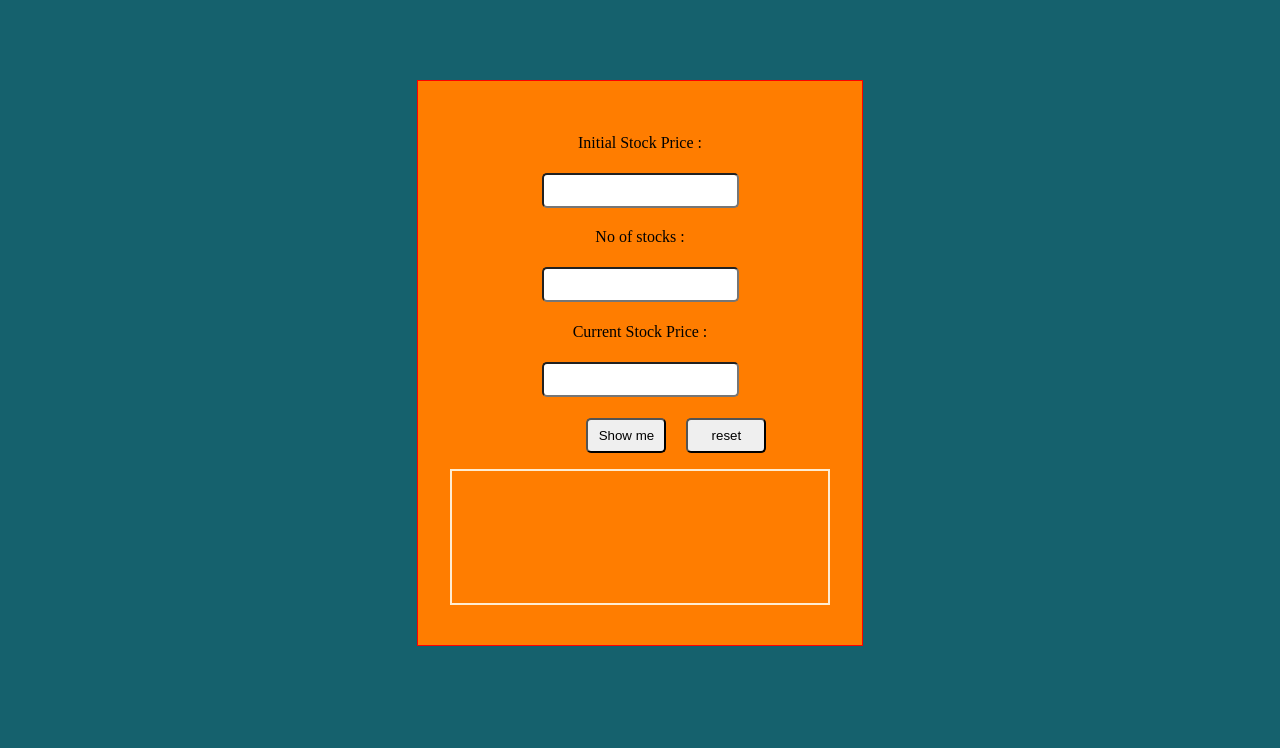
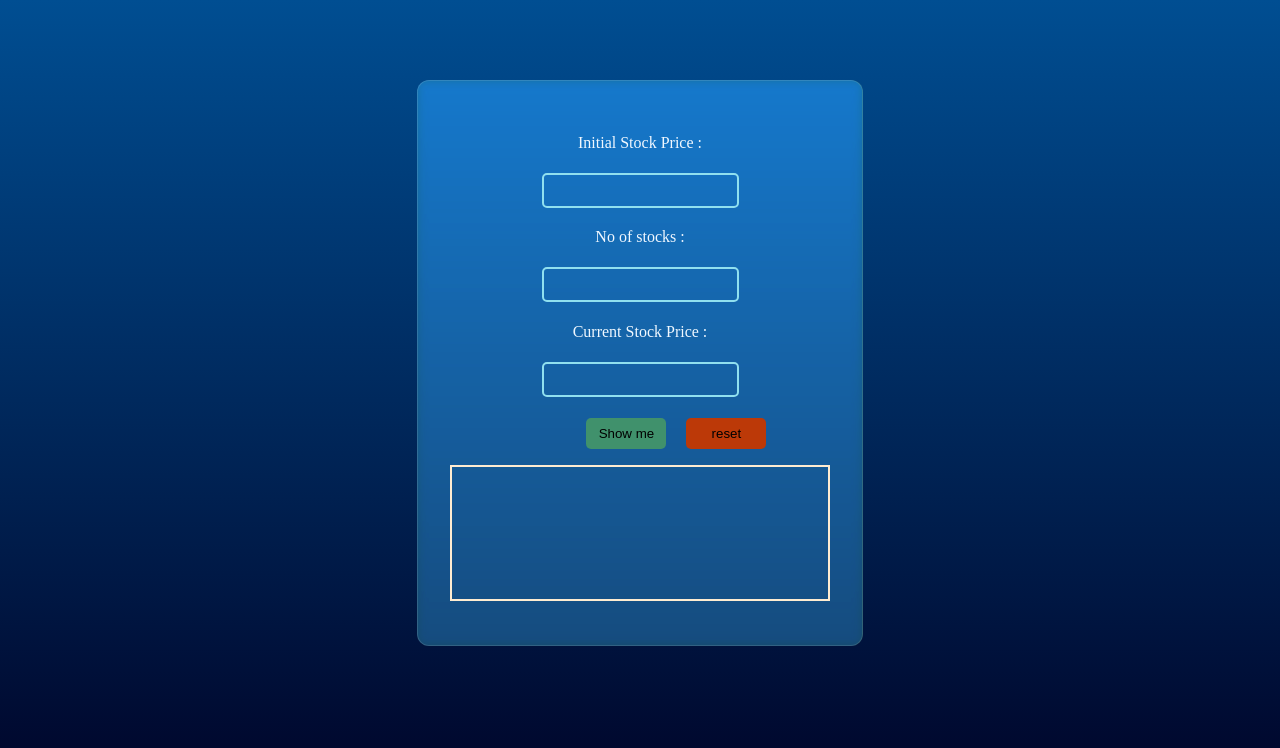
Before and after one commit to meenank/stock-PL, a plain HTML site: page index.html in a window 1280 px wide. Drawn offline with Linux system fonts and the light colour scheme.

Commit message:
final styiling complete

```diff
--- a/styles.css
+++ b/styles.css
@@ -1,13 +1,24 @@
 body {
-    background-color: #15616D;
+    background: #000428;
+    /* fallback for old browsers */
+    background: -webkit-linear-gradient(to bottom, #004e92, #000428);
+    /* Chrome 10-25, Safari 5.1-6 */
+    background: linear-gradient(to bottom, #004e92, #000428);
+    /* W3C, IE 10+/ Edge, Firefox 16+, Chrome 26+, Opera 12+, Safari 7+ */
+    /* background-repeat: no-repeat; */
+    background-attachment: fixed;
 }
 
 .container {
-    background-color: #FF7D00;
+    color: aliceblue;
+    backdrop-filter: blur(5px) saturate(195%);
+    -webkit-backdrop-filter: blur(5px) saturate(195%);
+    background-color: rgba(80, 227, 194, 0.27);
+    border-radius: 12px;
+    border: 1px solid rgba(255, 255, 255, 0.125);
     max-width: 30%;
     height: 500px;
     margin: 5rem auto;
-    border: 1px solid red;
     padding: 2rem;
 }
 
@@ -27,12 +38,15 @@ body {
     height: 100px;
     text-align: center;
     padding-top: 2rem;
+    background: transparent;
 }
 
 .inp-style {
     padding: 0.5rem;
+    background: transparent;
     border-radius: 5px;
     outline: none;
+    border: 2px solid #90e0ef;
 }
 
 #submit {
@@ -43,6 +57,8 @@ body {
     padding: 0.5rem;
     border-radius: 5px;
     outline: none;
+    border: none;
+    background-color: #40916c;
 }
 
 #reset {
@@ -52,4 +68,6 @@ body {
     padding: 0.5rem;
     border-radius: 5px;
     outline: none;
+    border: none;
+    background-color: #bc3908;
 }
```
